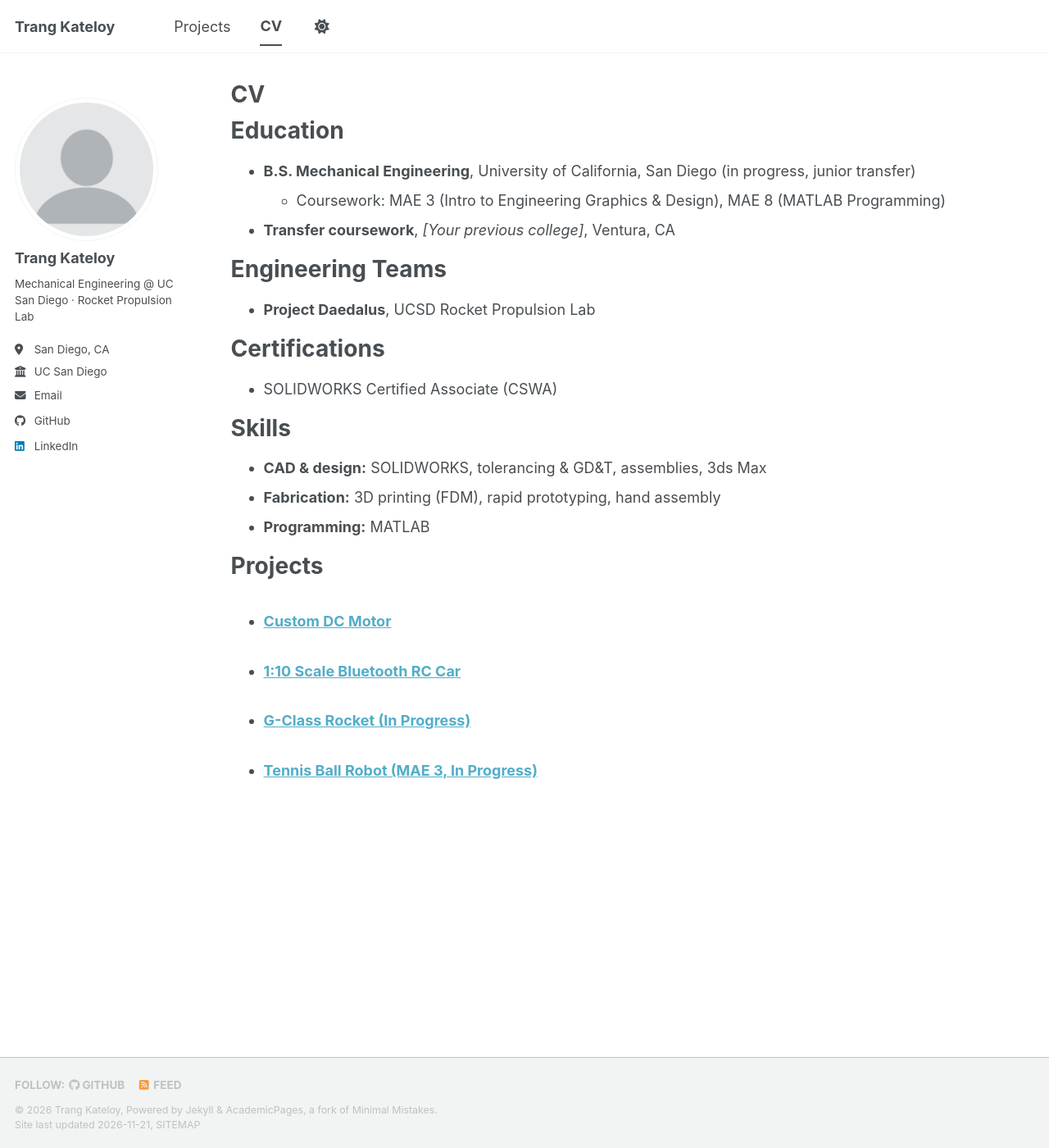
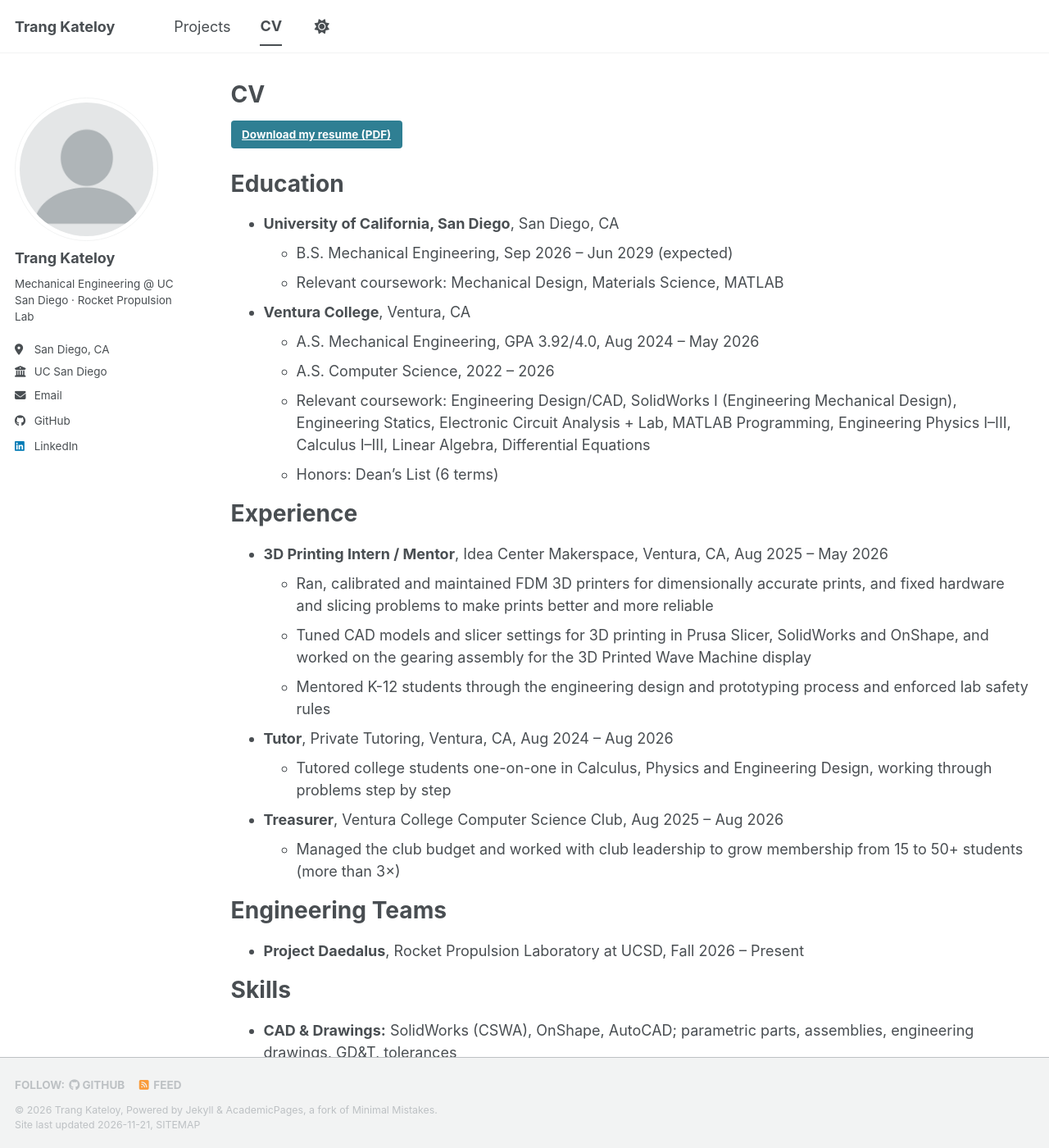
Before and after one commit to tkateloy/tkateloy.github.io, a Jekyll site: the page built from _pages/cv.md, in a window 1280 px wide and 1400 px high. Shown: the whole window at 82% size. Built offline with Jekyll 4.4.1, drawn with Linux system fonts in a browser that asks for light colours; a script bundle is joined from its source files by our own code; a style sheet for code colours, icons or effects is not loaded; some of the changed text lies outside the part shown.

Commit message:
Add resume, project photos, full CV and portfolio details
Co-Authored-By: Claude Opus 5.5 <noreply@anthropic.com>
Claude-Session: https://claude.ai/code/session_01QjktX3wbWP8uaMtqN2z6GR

```diff
--- a/_pages/cv.md
+++ b/_pages/cv.md
@@ -9,28 +9,44 @@ redirect_from:
 
 {% include base_path %}
 
-<!-- Optional: upload your resume PDF to /files/ as resume.pdf and uncomment the next line -->
-<!-- [Download my resume (PDF)](/files/resume.pdf){: .btn .btn--primary} -->
+[Download my resume (PDF)](/files/resume.pdf){: .btn .btn--primary}
 
 Education
 ======
-* **B.S. Mechanical Engineering**, University of California, San Diego (in progress, junior transfer)
-  * Coursework: MAE 3 (Intro to Engineering Graphics & Design), MAE 8 (MATLAB Programming)
-* **Transfer coursework**, _[Your previous college]_, Ventura, CA
+* **University of California, San Diego**, San Diego, CA
+  * B.S. Mechanical Engineering, Sep 2026 – Jun 2029 (expected)
+  * Relevant coursework: Mechanical Design, Materials Science, MATLAB
+* **Ventura College**, Ventura, CA
+  * A.S. Mechanical Engineering, GPA 3.92/4.0, Aug 2024 – May 2026
+  * A.S. Computer Science, 2022 – 2026
+  * Relevant coursework: Engineering Design/CAD, SolidWorks I (Engineering Mechanical Design), Engineering Statics, Electronic Circuit Analysis + Lab, MATLAB Programming, Engineering Physics I–III, Calculus I–III, Linear Algebra, Differential Equations
+  * Honors: Dean's List (6 terms)
+
+Experience
+======
+* **3D Printing Intern / Mentor**, Idea Center Makerspace, Ventura, CA, Aug 2025 – May 2026
+  * Ran, calibrated and maintained FDM 3D printers for dimensionally accurate prints, and fixed hardware and slicing problems to make prints better and more reliable
+  * Tuned CAD models and slicer settings for 3D printing in Prusa Slicer, SolidWorks and OnShape, and worked on the gearing assembly for the 3D Printed Wave Machine display
+  * Mentored K-12 students through the engineering design and prototyping process and enforced lab safety rules
+* **Tutor**, Private Tutoring, Ventura, CA, Aug 2024 – Aug 2026
+  * Tutored college students one-on-one in Calculus, Physics and Engineering Design, working through problems step by step
+* **Treasurer**, Ventura College Computer Science Club, Aug 2025 – Aug 2026
+  * Managed the club budget and worked with club leadership to grow membership from 15 to 50+ students (more than 3×)
 
 Engineering Teams
 ======
-* **Project Daedalus**, UCSD Rocket Propulsion Lab
+* **Project Daedalus**, Rocket Propulsion Laboratory at UCSD, Fall 2026 – Present
+
+Skills
+======
+* **CAD & Drawings:** SolidWorks (CSWA), OnShape, AutoCAD; parametric parts, assemblies, engineering drawings, GD&T, tolerances
+* **Design & Manufacturing:** DFM, DFAM, FDM additive manufacturing (Prusa Slicer), prototyping, fabrication, hands-on assembly
+* **Testing & Analysis:** Prototype testing, root-cause troubleshooting, statics, circuit analysis, electromechanical integration
+* **Programming & Software:** MATLAB, C++, Python, Java, Arduino, ESP32, Excel; technical writing, design reviews
 
 Certifications
 ======
-* SOLIDWORKS Certified Associate (CSWA)
-
-Skills
-======
-* **CAD & design:** SOLIDWORKS, tolerancing & GD&T, assemblies, 3ds Max
-* **Fabrication:** 3D printing (FDM), rapid prototyping, hand assembly
-* **Programming:** MATLAB
+* SOLIDWORKS Certified Associate (CSWA), Dassault Systèmes, May 2026
 
 Projects
 ======
--- /dev/null
+++ b/_portfolio/1-race-car.md
@@ -0,0 +1,26 @@
+---
+title: "ESP32 1:10 Scale Bluetooth Race Car"
+excerpt: "Led a 3-person team to design a 3D-printed 1:10 race car from scratch with a custom gearbox, suspension, transmission and steering. Top speed: 42 mph.<br/><img src='/images/rc-car-cad.jpg' width='500'>"
+collection: portfolio
+---
+
+**Jan 2026 – May 2026** · SolidWorks · Prusa FDM printing · ESP32 · Arduino
+
+![Full race car assembly in SolidWorks](/images/rc-car-cad.jpg)
+
+## Goal
+Design a low-cost, easy-to-build 1:10 scale Bluetooth RC car chassis for hobbyists that meets set material and performance limits.
+
+## Challenges
+- Making the parts print reliably
+- Long-term durability
+- Compatibility with off-the-shelf parts
+
+## Solution & Results
+- Led a **3-person team** that designed the car from scratch, including a **custom gearbox, suspension, transmission and steering**
+- Modeled every custom part and assembly in SolidWorks and printed them on Prusa printers. We kept building, testing and revising until the parts **printed reliably and survived impacts on concrete**
+- Fit ESP32 Bluetooth control and off-the-shelf electronics into the 1:10 footprint, with the code written in Arduino
+- Measured a **top speed of 42 mph** with a timing light
+- Served as the live demo for my Physics final project. I've since refined it so it's more consistent and easier to build
+
+<img src="/images/rc-car-gearbox.jpg" alt="Gearbox section view" width="49%"> <img src="/images/rc-car-build.jpg" alt="Assembled car with electronics" width="49%">
```
Also changed, not shown: _pages/about.md (+8 -3 lines), _portfolio/1-dc-motor.md (deleted, +0 -20 lines), _portfolio/2-dc-motor.md (added, +25 -0 lines), _portfolio/2-rc-car.md (deleted, +0 -18 lines), _portfolio/3-g-class-rocket.md (deleted, +0 -17 lines), _portfolio/3-project-daedalus.md (added, +17 -0 lines), _portfolio/5-cswa.md (added, +19 -0 lines), images/cswa-certificate.jpg (added), images/dc-motor-build.jpg (added), images/dc-motor-cad-1.jpg (added), images/dc-motor-cad-2.jpg (added), images/rc-car-build.jpg (added), images/rc-car-cad.jpg (added), images/rc-car-gearbox.jpg (added), 1 other file.
